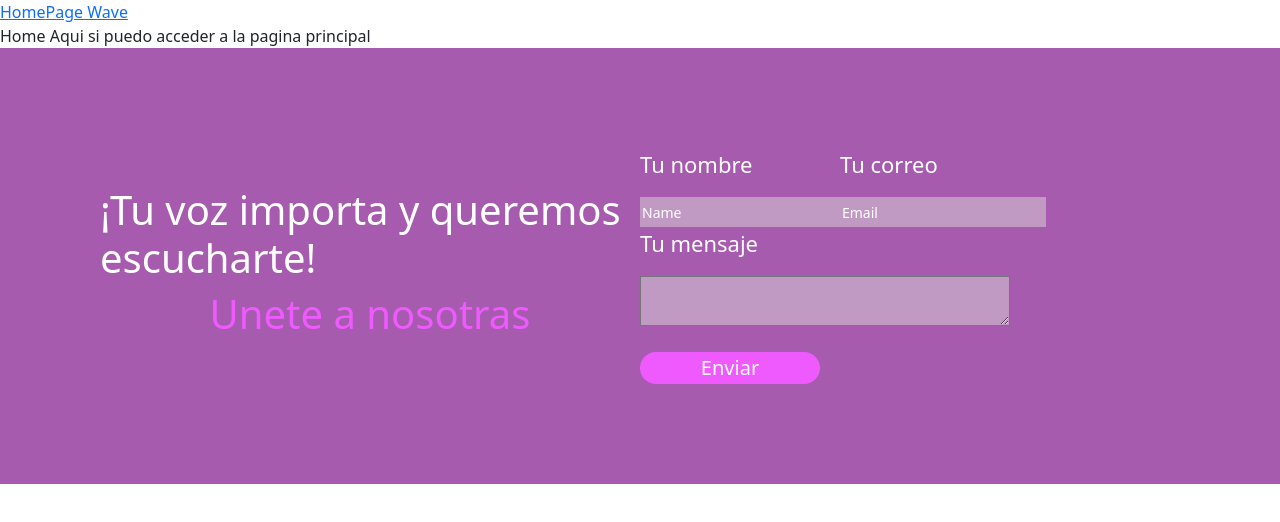
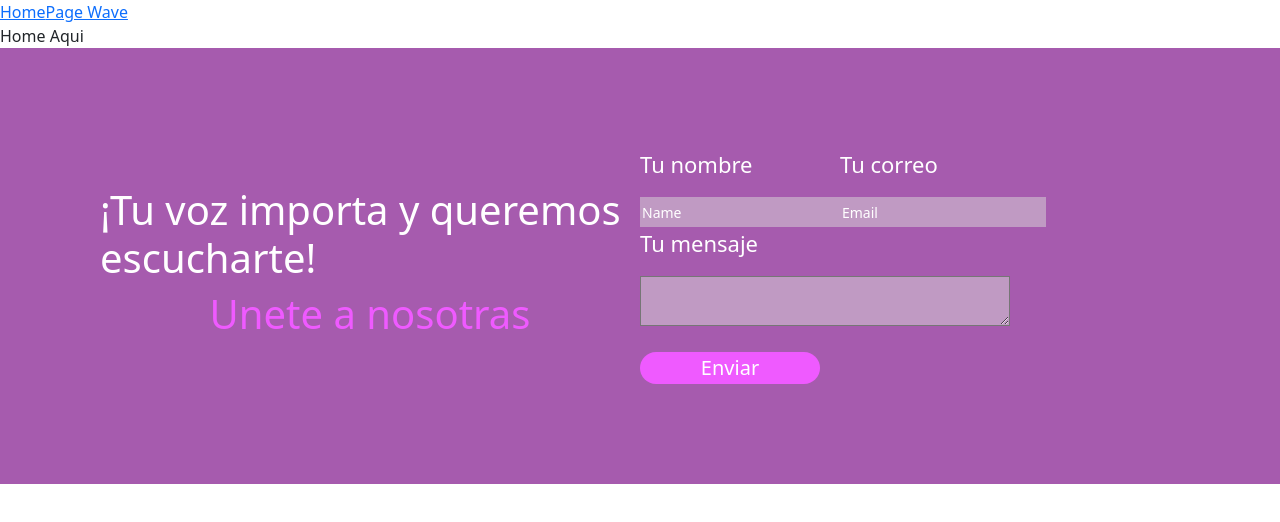
Before and after one commit to programateacademy/genero, a React (Create React App) app: page / in a window 1280 px wide. Shown: the top 522 px of the page. Built offline with nearby package versions, Linux system fonts and the light colour scheme.

Commit message:
firts sprint

```diff
--- a/src/Page/homePage/Home.jsx
+++ b/src/Page/homePage/Home.jsx
@@ -6,7 +6,7 @@ import './styles.css'
 const Home = () => {
   return (
     <div>
-      Home Aqui si puedo acceder a la pagina principal
+      Home Aqui
       <Form/>
     </div>
   )
```
